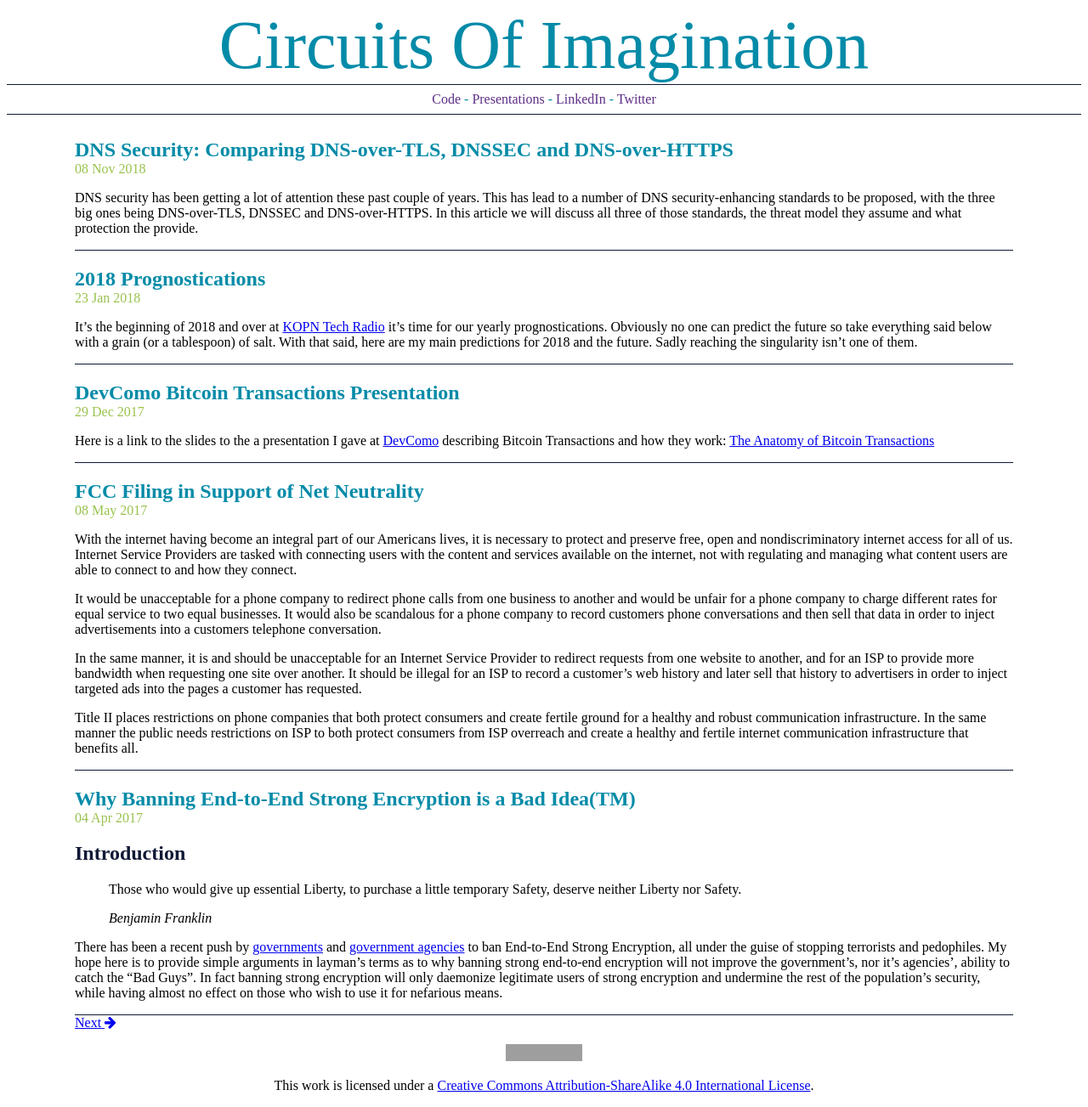
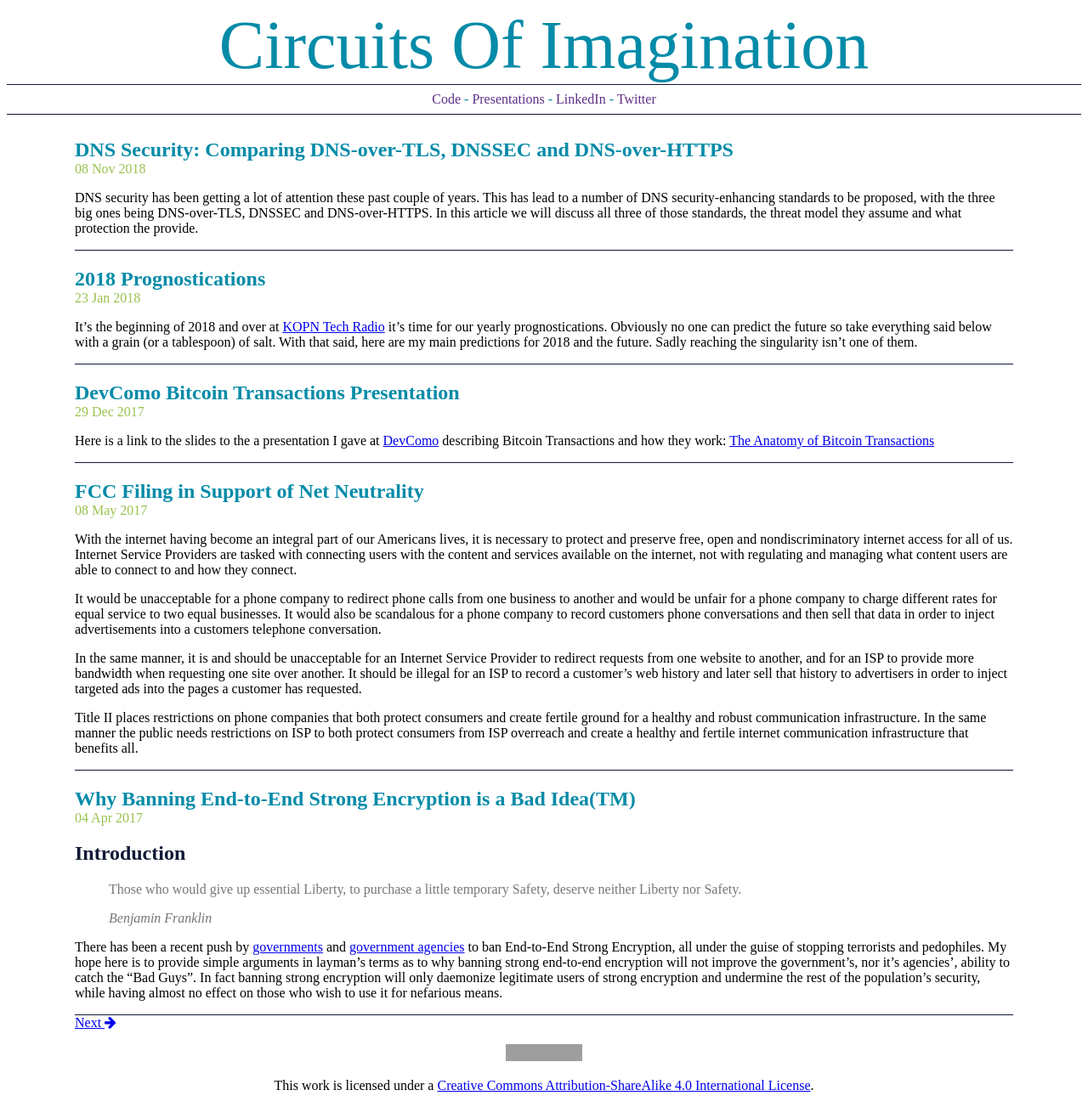
Before and after one commit to tantalum/tantalum.github.io, a Jekyll site: the page built from index.html, in a window 1280 px wide. Shown: the whole page at 85% size. Built offline with Jekyll 4.4.1, drawn with Linux system fonts in a browser that asks for light colours; the list of posts is cut into pages by our own code; comment, search, counter and statistics services are not loaded; grey boxes are pictures that could not be loaded.

Commit message:
Style blockquotes

```diff
--- a/css/main.scss
+++ b/css/main.scss
@@ -11,6 +11,7 @@ $coi-blue:   #048BA8;
 $coi-green:  #99C24D;
 $coi-teal:   #101935;
 $coi-white:  #fff;
+$coi-gray:   #777;
 
 // DIMENSIONS
 $coi-simple-padding: 0.5em;
@@ -22,6 +23,11 @@ $coi-post-margin-large: 0em 5em 0em;
 $coi-tablet-breakpoint: 768px;
 $coi-desktop-breakpoint: 1024px;
 
+body {
+  margin: 0px;
+  font-family: "Times New Roman", Times, serif;
+}
+
 h1 {
     color: $coi-blue;
 }
@@ -30,9 +36,8 @@ h2, h3, h4 {
     color: $coi-teal;
 }
 
-body {
-  margin: 0px;
-  font-family: "Times New Roman", Times, serif;
+blockquote {
+    color: $coi-gray;
 }
 
 .coi-navigation {
```
